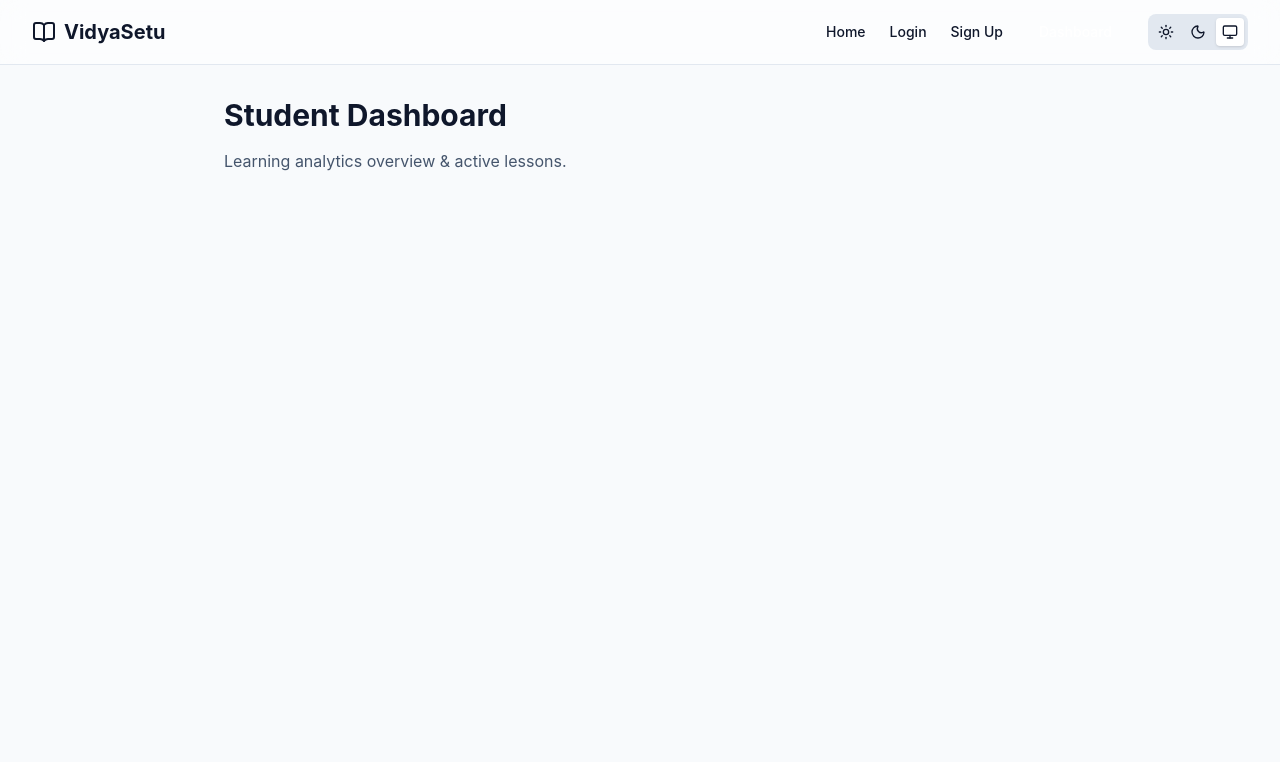
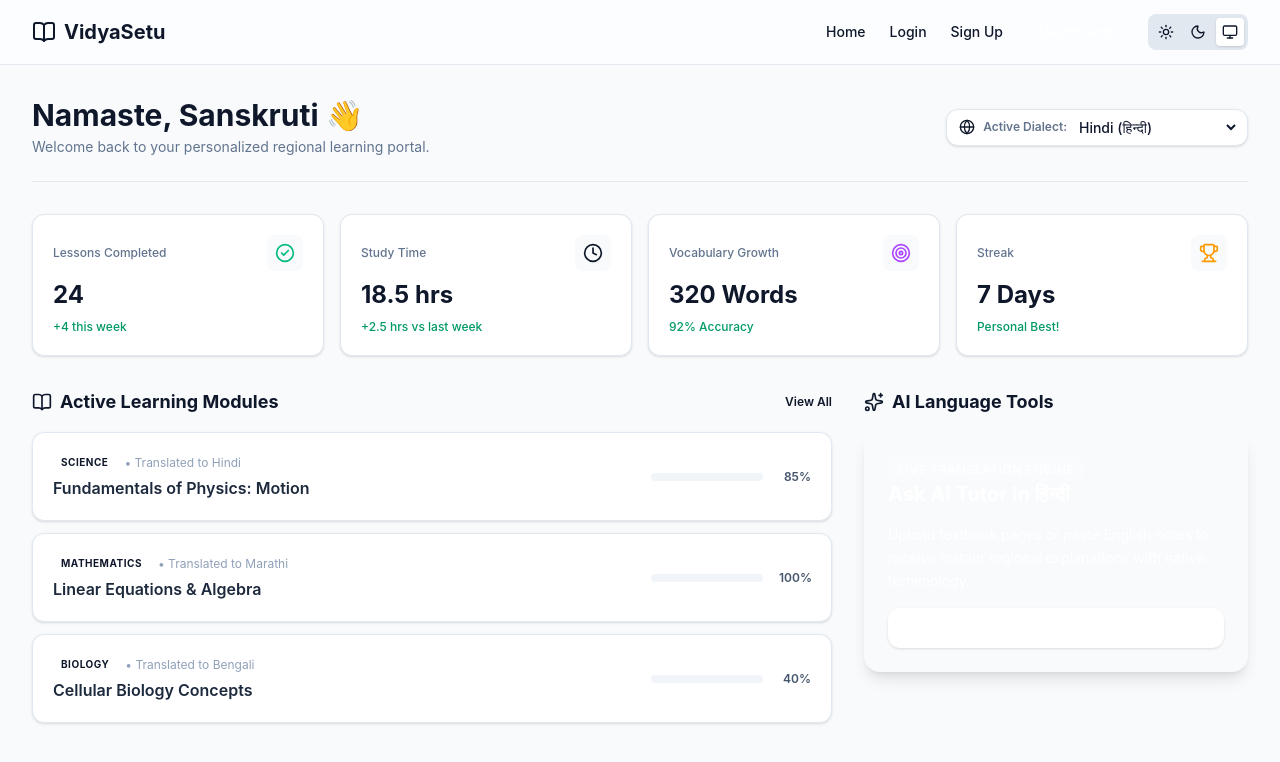
Before and after one commit to sanskrutichintamani2149-beep/vidyasetu, a React (Vite) app: page /dashboard in a window 1280 px wide. Shown: the top 762 px of the page. Built offline with nearby package versions, Linux system fonts and the light colour scheme.

Commit message:
feat: add comprehensive student dashboard page

```diff
--- a/src/pages/DashboardPage.jsx
+++ b/src/pages/DashboardPage.jsx
@@ -1,10 +1,145 @@
-import React from 'react';
+import React, { useState } from 'react';
+import { SUPPORTED_LANGUAGES, getLanguageByCode } from '../data/languages';
+import {
+  BookOpen,
+  Trophy,
+  Clock,
+  Target,
+  Sparkles,
+  ArrowUpRight,
+  BarChart2,
+  CheckCircle2,
+  Globe
+} from 'lucide-react';
 
 export default function DashboardPage() {
+  const [activeLang, setActiveLang] = useState('hi');
+
+  const stats = [
+    { label: "Lessons Completed", value: "24", icon: <CheckCircle2 className="w-5 h-5 text-emerald-500" />, change: "+4 this week" },
+    { label: "Study Time", value: "18.5 hrs", icon: <Clock className="w-5 h-5 text-brand-500" />, change: "+2.5 hrs vs last week" },
+    { label: "Vocabulary Growth", value: "320 Words", icon: <Target className="w-5 h-5 text-purple-500" />, change: "92% Accuracy" },
+    { label: "Streak", value: "7 Days", icon: <Trophy className="w-5 h-5 text-amber-500" />, change: "Personal Best!" },
+  ];
+
+  const recentLessons = [
+    { id: 1, title: "Fundamentals of Physics: Motion", category: "Science", progress: 85, lang: "hi", status: "In Progress" },
+    { id: 2, title: "Linear Equations & Algebra", category: "Mathematics", progress: 100, lang: "mr", status: "Completed" },
+    { id: 3, title: "Cellular Biology Concepts", category: "Biology", progress: 40, lang: "bn", status: "In Progress" },
+  ];
+
   return (
-    <div className="p-8 max-w-4xl mx-auto space-y-4">
-      <h1 className="text-3xl font-bold text-brand-600">Student Dashboard</h1>
-      <p className="text-slate-600 dark:text-slate-400">Learning analytics overview & active lessons.</p>
+    <div className="max-w-7xl mx-auto px-4 sm:px-6 lg:px-8 py-8 space-y-8">
+
+      {/* Dashboard Header */}
+      <div className="flex flex-col md:flex-row md:items-center justify-between gap-4 border-b border-slate-200 dark:border-slate-800 pb-6">
+        <div>
+          <h1 className="text-2xl sm:text-3xl font-bold text-slate-900 dark:text-white">
+            Namaste, Sanskruti 👋
+          </h1>
+          <p className="text-slate-500 dark:text-slate-400 mt-1 text-sm">
+            Welcome back to your personalized regional learning portal.
+          </p>
+        </div>
+
+        {/* Active Learning Language Switcher */}
+        <div className="flex items-center gap-2 bg-white dark:bg-slate-900 border border-slate-200 dark:border-slate-800 p-2 rounded-xl shadow-sm">
+          <Globe className="w-4 h-4 text-brand-600 dark:text-brand-400 ml-1" />
+          <span className="text-xs font-semibold text-slate-500 dark:text-slate-400">Active Dialect:</span>
+          <select
+            value={activeLang}
+            onChange={(e) => setActiveLang(e.target.value)}
+            className="bg-transparent font-medium text-sm focus:outline-none cursor-pointer"
+          >
+            {SUPPORTED_LANGUAGES.map((lang) => (
+              <option key={lang.code} value={lang.code} className="dark:bg-slate-900">
+                {lang.name} ({lang.nativeName})
+              </option>
+            ))}
+          </select>
+        </div>
+      </div>
+
+      {/* Stats Cards Grid */}
+      <div className="grid sm:grid-cols-2 lg:grid-cols-4 gap-4">
+        {stats.map((stat, idx) => (
+          <div key={idx} className="bg-white dark:bg-slate-900 border border-slate-200 dark:border-slate-800 p-5 rounded-xl space-y-2 shadow-sm">
+            <div className="flex items-center justify-between">
+              <span className="text-xs font-medium text-slate-500 dark:text-slate-400">{stat.label}</span>
+              <div className="p-2 bg-slate-50 dark:bg-slate-800/60 rounded-lg">{stat.icon}</div>
+            </div>
+            <div className="text-2xl font-bold text-slate-900 dark:text-white">{stat.value}</div>
+            <p className="text-xs text-emerald-600 dark:text-emerald-400 font-medium">{stat.change}</p>
+          </div>
+        ))}
+      </div>
+
+      {/* Main Content Sections */}
+      <div className="grid lg:grid-cols-3 gap-8">
+
+        {/* Active Courses Section */}
+        <div className="lg:col-span-2 space-y-4">
+          <div className="flex items-center justify-between">
+            <h2 className="text-lg font-bold text-slate-900 dark:text-white flex items-center gap-2">
+              <BookOpen className="w-5 h-5 text-brand-600 dark:text-brand-500" />
+              Active Learning Modules
+            </h2>
+            <span className="text-xs text-brand-600 dark:text-brand-400 font-semibold cursor-pointer hover:underline">
+              View All
+            </span>
+          </div>
+
+          <div className="space-y-3">
+            {recentLessons.map((lesson) => (
+              <div key={lesson.id} className="bg-white dark:bg-slate-900 border border-slate-200 dark:border-slate-800 p-5 rounded-xl flex flex-col sm:flex-row sm:items-center justify-between gap-4 shadow-sm hover:border-brand-500/50 transition-colors">
+                <div className="space-y-1">
+                  <div className="flex items-center gap-2">
+                    <span className="text-[10px] uppercase font-bold tracking-wider px-2 py-0.5 rounded bg-brand-50 dark:bg-brand-950/60 text-brand-600 dark:text-brand-400">
+                      {lesson.category}
+                    </span>
+                    <span className="text-xs text-slate-400">
+                      • Translated to {getLanguageByCode(lesson.lang).name}
+                    </span>
+                  </div>
+                  <h3 className="font-semibold text-slate-800 dark:text-slate-100">{lesson.title}</h3>
+                </div>
+
+                <div className="flex items-center gap-4 w-full sm:w-auto justify-between sm:justify-end">
+                  <div className="w-28 bg-slate-100 dark:bg-slate-800 rounded-full h-2 overflow-hidden">
+                    <div className="bg-brand-600 h-full rounded-full" style={{ width: `${lesson.progress}%` }}></div>
+                  </div>
+                  <span className="text-xs font-semibold text-slate-600 dark:text-slate-300 w-8 text-right">
+                    {lesson.progress}%
+                  </span>
+                </div>
+              </div>
+            ))}
+          </div>
+        </div>
+
+        {/* AI Assistant Quick Launcher */}
+        <div className="space-y-4">
+          <h2 className="text-lg font-bold text-slate-900 dark:text-white flex items-center gap-2">
+            <Sparkles className="w-5 h-5 text-brand-600 dark:text-brand-500" />
+            AI Language Tools
+          </h2>
+
+          <div className="bg-gradient-to-br from-brand-600 to-brand-800 text-white p-6 rounded-2xl space-y-4 shadow-lg">
+            <span className="text-xs uppercase tracking-wider bg-white/20 px-2.5 py-1 rounded-md font-semibold">
+              Live Translation Engine
+            </span>
+            <h3 className="text-xl font-bold">Ask AI Tutor in {getLanguageByCode(activeLang).nativeName}</h3>
+            <p className="text-sm text-brand-100 leading-relaxed">
+              Upload textbook pages or paste English notes to receive instant regional explanations with native terminology.
+            </p>
+            <button className="w-full py-2.5 bg-white text-brand-700 font-semibold rounded-xl hover:bg-slate-100 transition-colors shadow flex items-center justify-center gap-2 text-sm">
+              Open AI Assistant <ArrowUpRight className="w-4 h-4" />
+            </button>
+          </div>
+        </div>
+
+      </div>
+
     </div>
   );
 }
```
